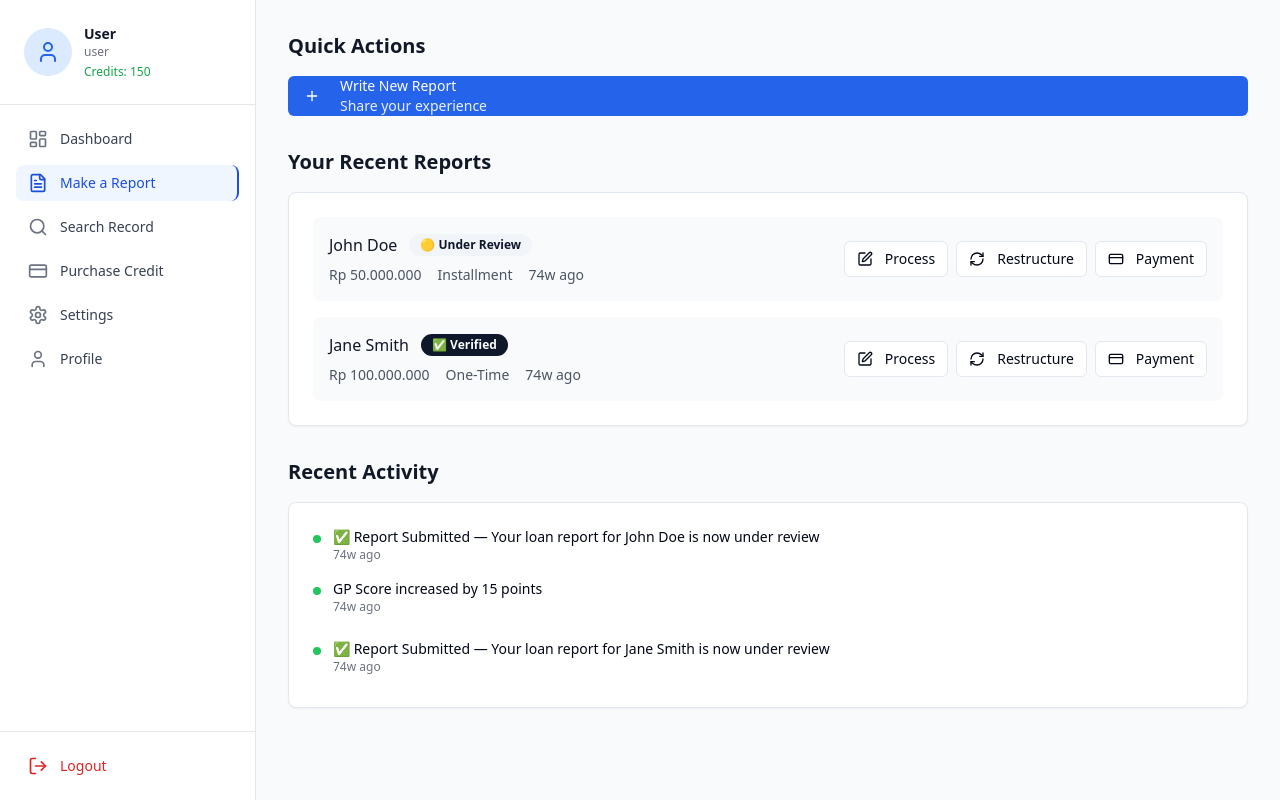
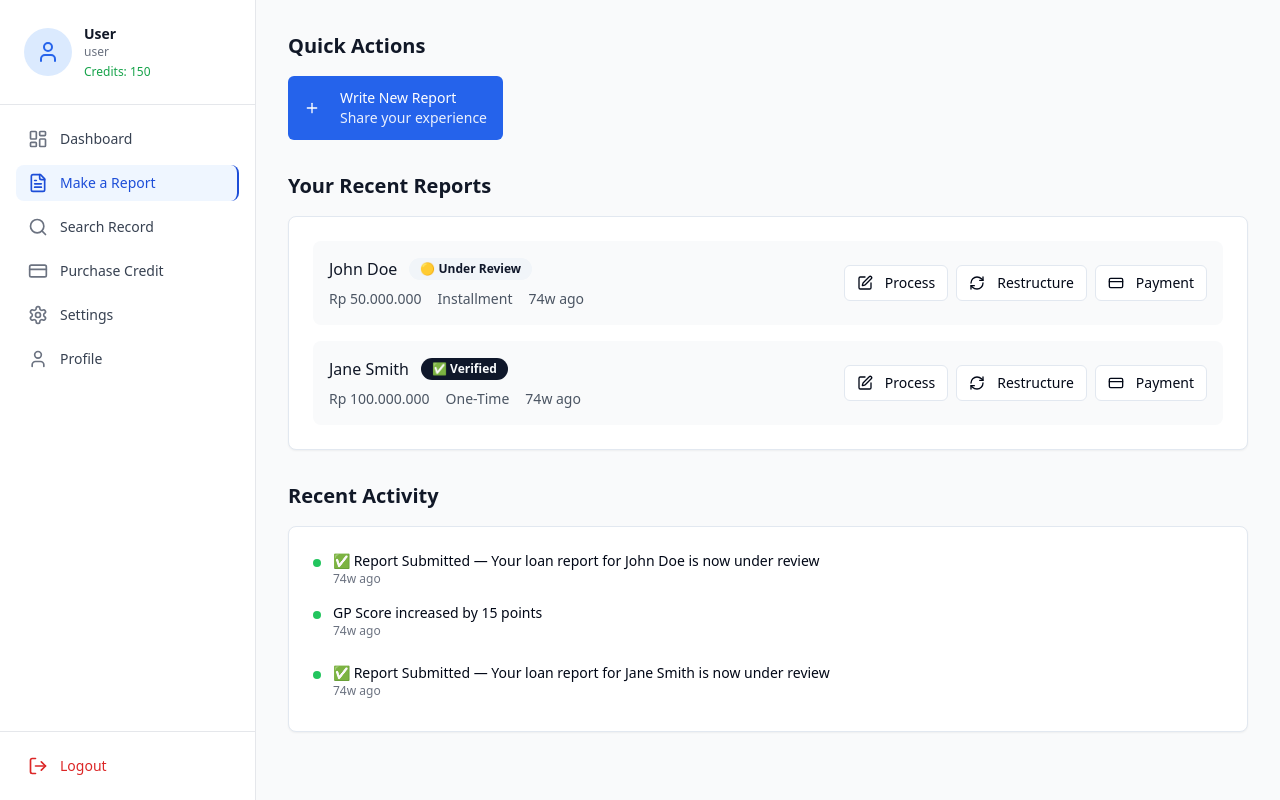
Before and after one commit to RajaOle/goodpass-reputation-hub, a React (Vite) app: page /dashboard in a window 1280 px wide. Both pictures are taken after a click on the button "Make a Report". Built offline with nearby package versions, Linux system fonts and the light colour scheme.

Commit message:
Fix: Reduce button width
Adjusted the "Write New Report" button size in `src/components/dashboard/MakeReportSection.tsx` to be less wide.

```diff
--- a/src/components/dashboard/MakeReportSection.tsx
+++ b/src/components/dashboard/MakeReportSection.tsx
@@ -111,9 +111,9 @@ const MakeReportSection = () => {
       {/* Quick Actions */}
       <div>
         <h2 className="text-xl font-semibold text-gray-900 mb-4">Quick Actions</h2>
-        <div className="grid grid-cols-1 gap-4">
+        <div className="flex">
           <Button
-            className="bg-blue-600 hover:bg-blue-700 text-white justify-start"
+            className="bg-blue-600 hover:bg-blue-700 text-white justify-start h-16 w-auto"
             onClick={() => setIsReportDialogOpen(true)}
           >
             <Plus className="h-5 w-5 mr-3" />
```
